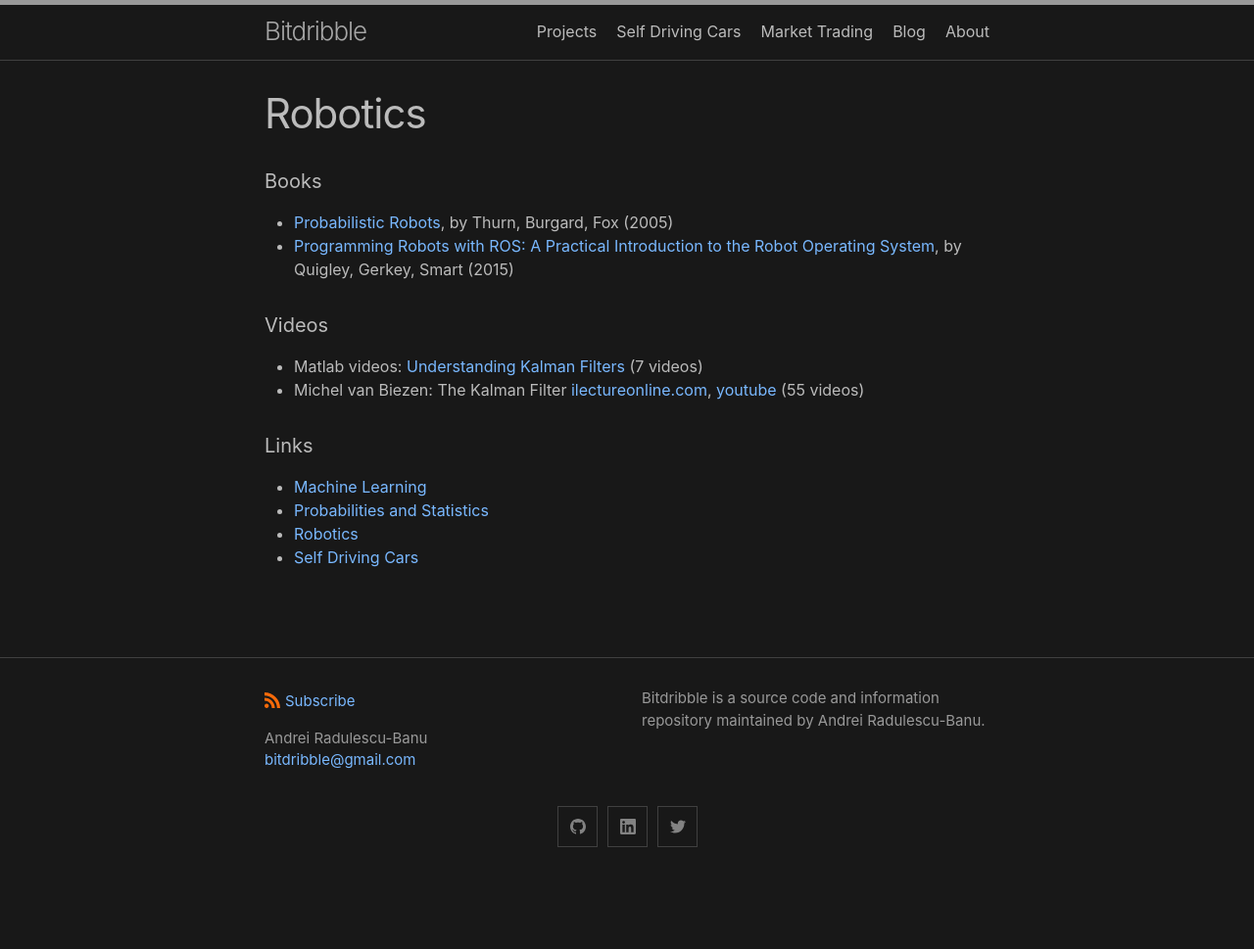
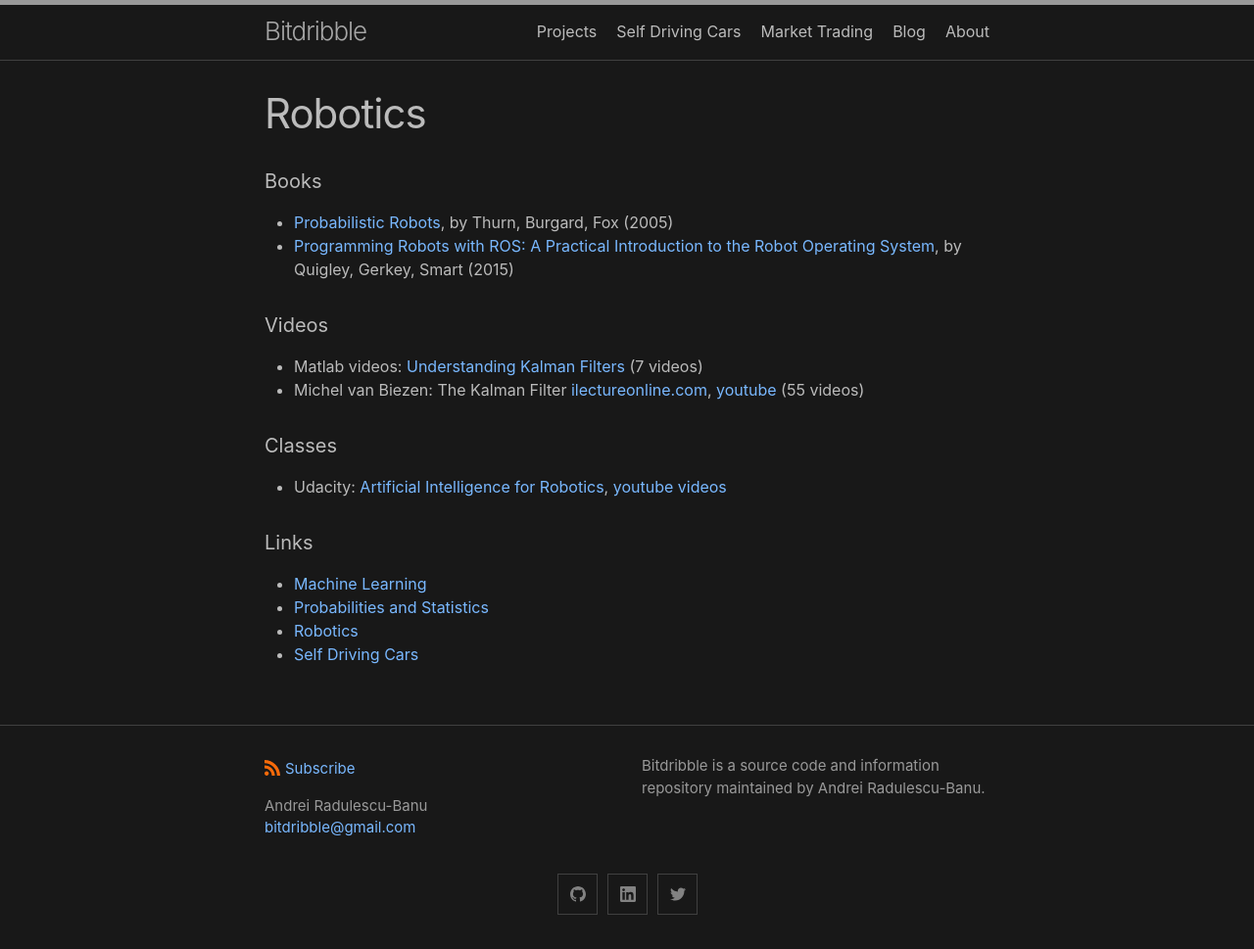
Before and after one commit to analytiq-hub/sigagent.github.io, a Jekyll site: the page built from robotics.md, in a window 1280 px wide. Shown: the whole page at 98% size. Built offline with Jekyll 4.4.1, drawn with Linux system fonts in a browser that asks for light colours; before the commit the page ends 900 px from its top, so only the background shows below that.

Commit message:
*** empty log message ***

```diff
--- a/robotics.md
+++ b/robotics.md
@@ -10,6 +10,10 @@ title: Robotics
 * Matlab videos: [Understanding Kalman Filters](https://www.youtube.com/watch?v=mwn8xhgNpFY) (7 videos)
 *  Michel van Biezen: The Kalman Filter [ilectureonline.com](http://www.ilectureonline.com/lectures/subject/SPECIAL%20TOPICS/26/190), [youtube](https://www.youtube.com/watch?v=CaCcOwJPytQ) (55 videos)
 
+#### Classes
+* Udacity: [Artificial Intelligence for Robotics](https://classroom.udacity.com/courses/cs271), [youtube videos](https://www.youtube.com/watch?v=Uqt_pRbR8rI)
+
+
 #### Links
 * [Machine Learning](machine_learning.md)
 * [Probabilities and Statistics](probabilities_and_statistics.md)
```
